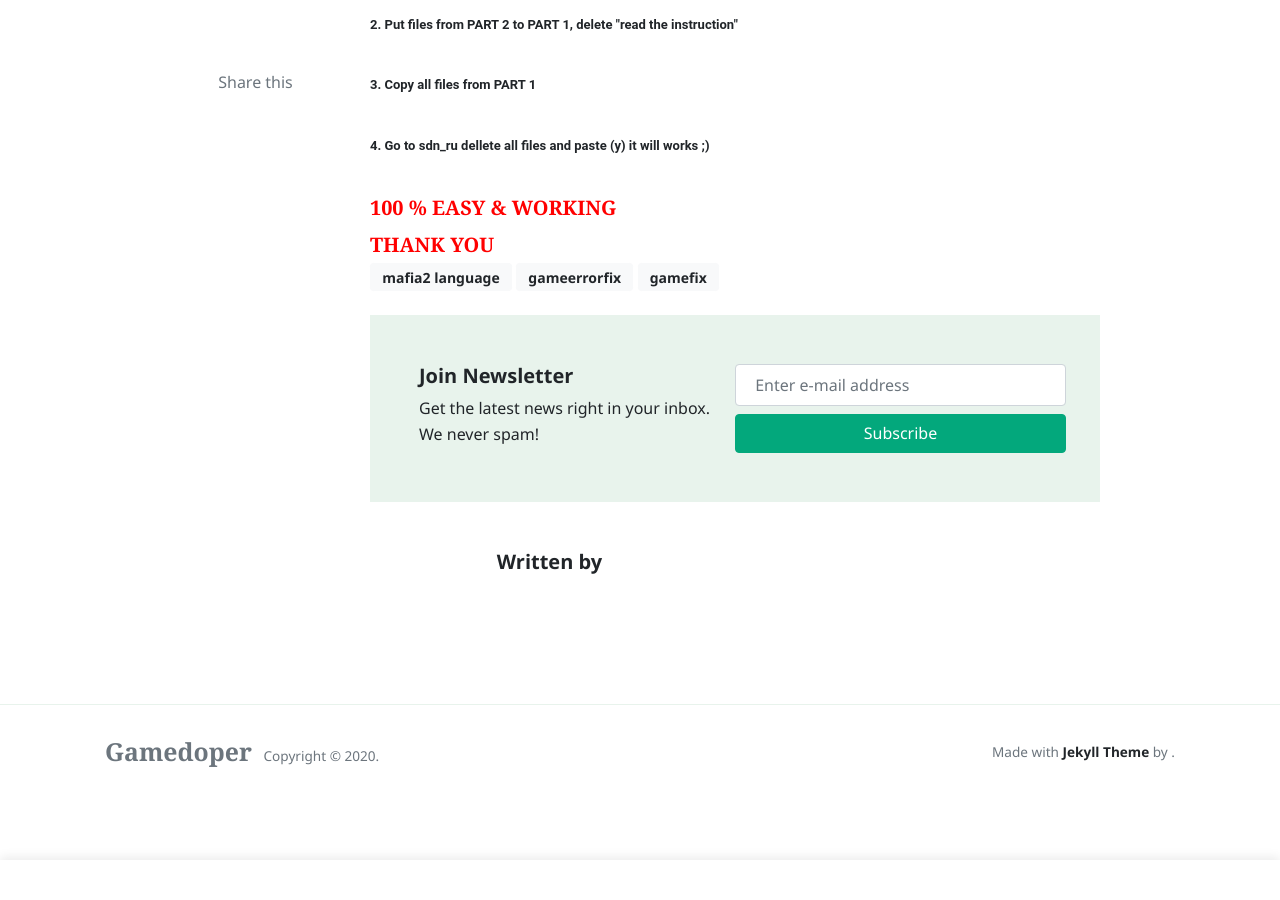
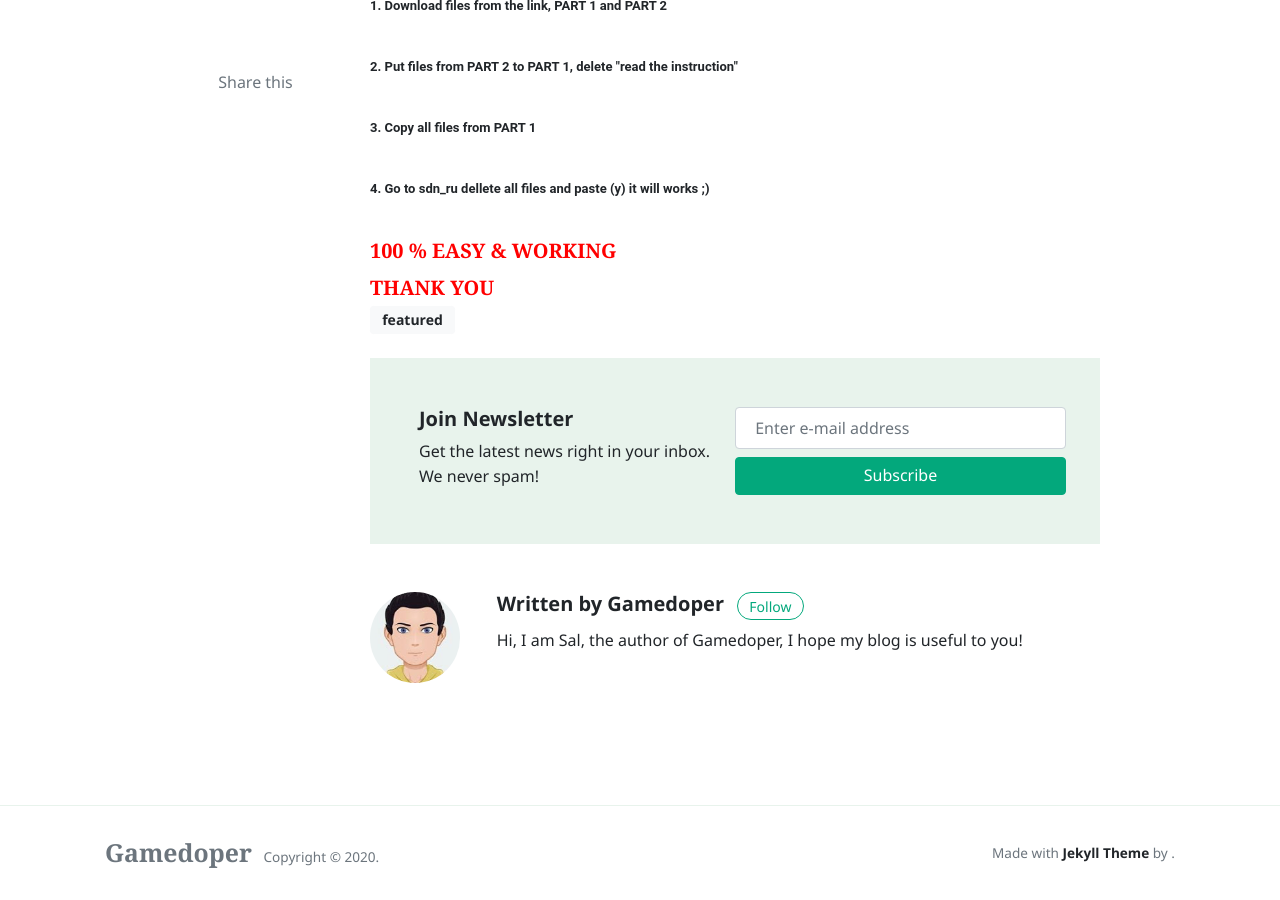
Before and after one commit to Gamedoper/Gamedoperarchives.github.io, a Jekyll site: the page built from _posts/2010-05-19-mafia2-russia2english.md, in a window 1280 px wide and 900 px high, scrolled down 1568 px. Built offline with Jekyll 4.4.1, drawn with Linux system fonts in a browser that asks for light colours; nearby versions of some CDN libraries; comment, search, counter and statistics services are not loaded; before the commit the page ends 2366 px from its top, so only the background shows below that; some of the changed text lies outside the part shown.

Commit message:
Update 2010-05-19-mafia2-russia2english.md

```diff
--- a/_posts/2010-05-19-mafia2-russia2english.md
+++ b/_posts/2010-05-19-mafia2-russia2english.md
@@ -1,10 +1,10 @@
 ---
 layout: post
-title: Mafia 2 ( russia to english language ) easy steps
-date: 2010-05-19 00:00:00 -0000
-tags: [Mafia2 Language,GameerrorFix, Gamefix]
-image: 1.jpg
-type: video
+title:  "Mafia 2 ( russia to english language ) easy steps"
+author: sal
+categories: [GameerrorFix]
+image: assets/img/1.jpg
+tags: [featured]
 ---
 
 **Mafia 2 ( Russia to English language ) easy step**
```
